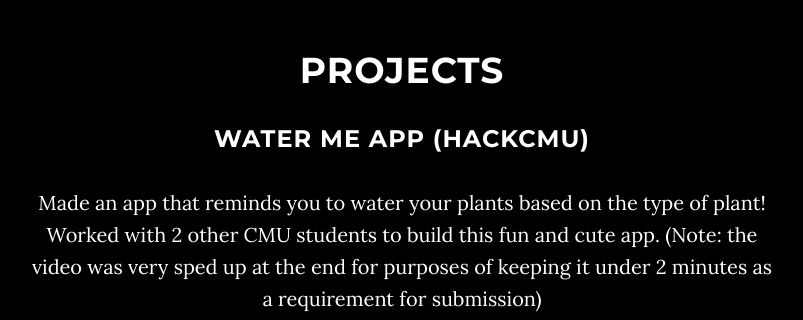
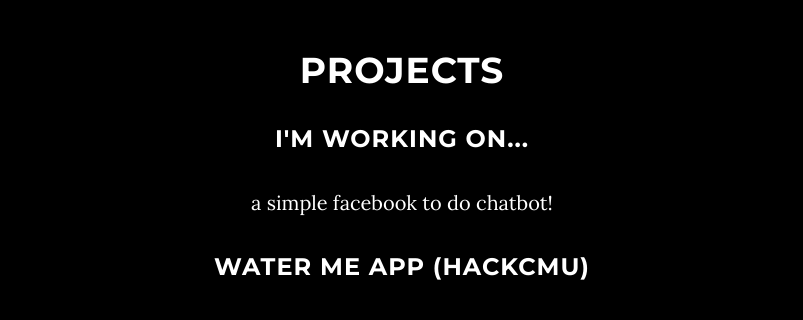
Before and after one commit to meganung/meganung.github.io, a website: page index.html in a window 1280 px wide. Shown: the part 1480-1800 px from the top of the page, without its empty margins (238-1041 px from the left). Drawn offline with nearby package versions, Linux system fonts and the light colour scheme.

Commit message:
added current proj

```diff
--- a/index.html
+++ b/index.html
@@ -103,6 +103,8 @@
         <div class="row">
             <div class="col-lg-8 col-lg-offset-2">
                 <h1>PROJECTS</h1>
+                <h3>I'm working on...</h3>
+                <p>a simple facebook to do chatbot!</p>
                 <h3>Water Me App (HackCMU)</h3>
                 <p>Made an app that reminds you to water your plants based on the type of plant!  Worked with 2 other CMU students to build this fun and cute app. (Note: the video was very sped up at the end for purposes of keeping it under 2 minutes as a requirement for submission)</p>
                 <iframe width="560" height="315" src="https://www.youtube.com/embed/KLqgkghuaI4?rel=0" frameborder="0" allowfullscreen></iframe>
```
